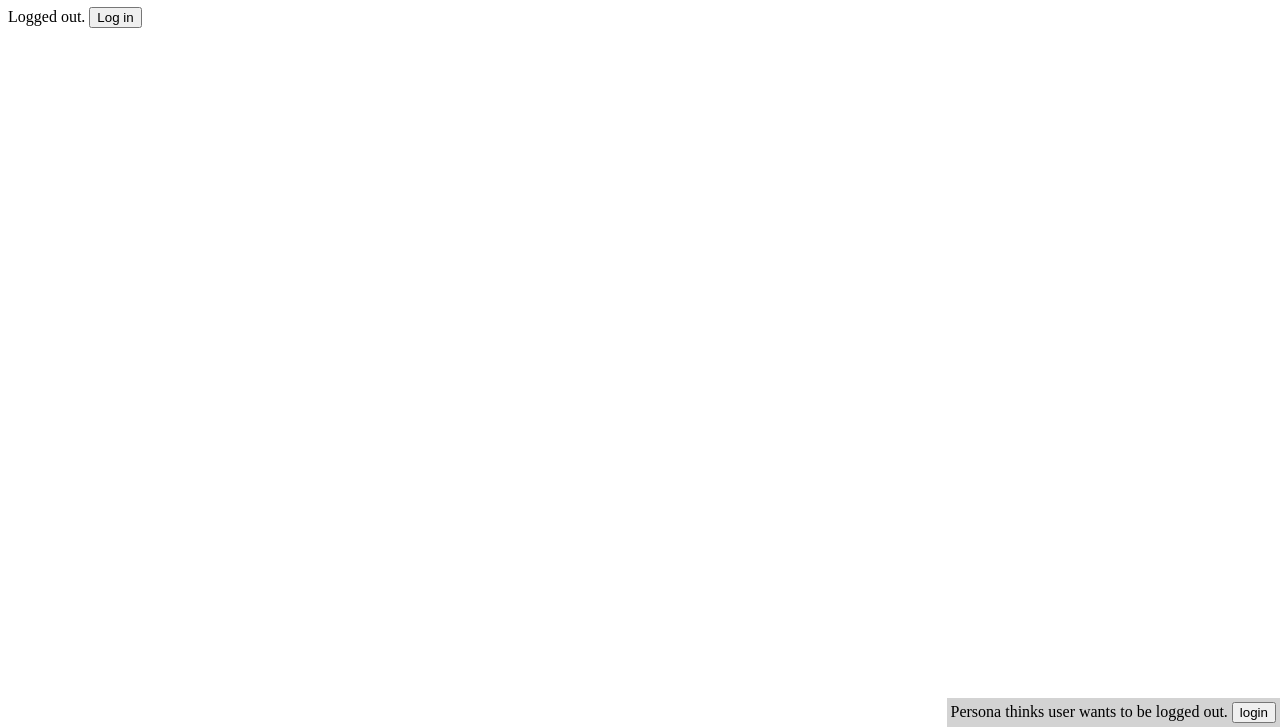
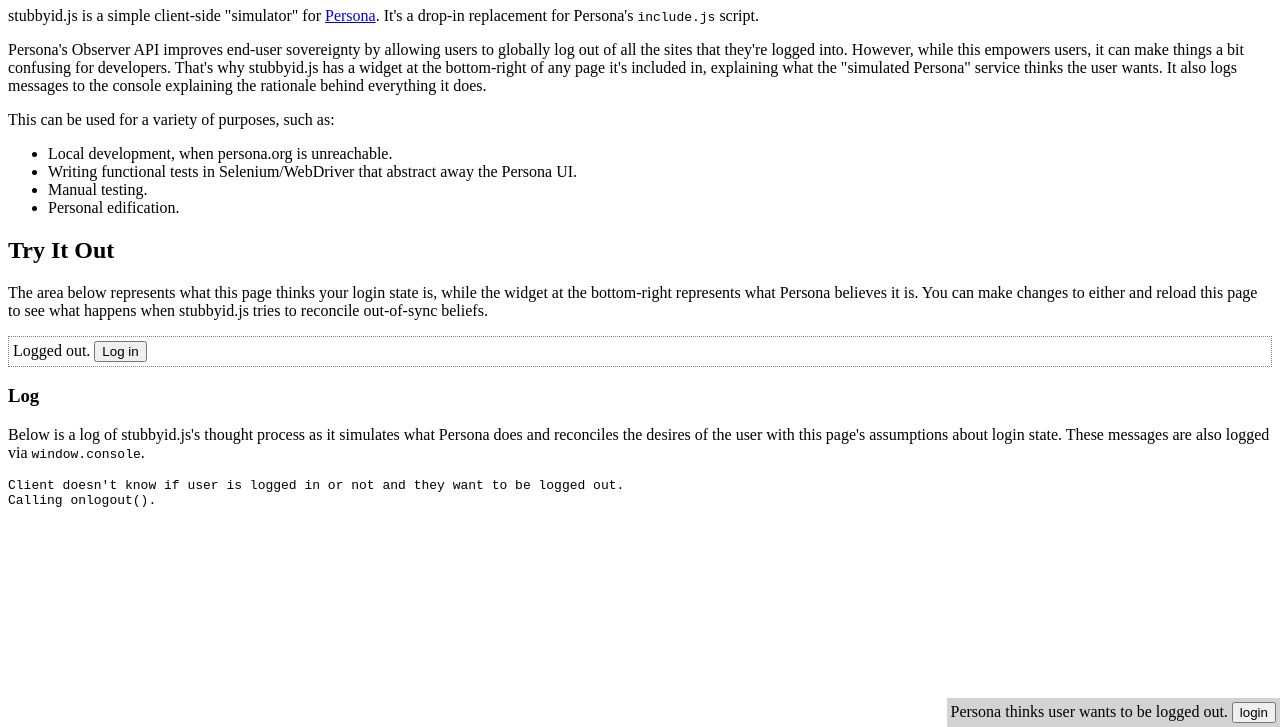
Before and after one commit to toolness/stubbyid, a plain HTML site: page index.html in a window 1280 px wide. Shown: the part 73-800 px from the top of the page. Drawn offline with Linux system fonts and the light colour scheme.

Commit message:
made index page more explanatory. added navigator.id.stubby.onlog.

```diff
--- a/index.html
+++ b/index.html
@@ -10,11 +10,40 @@
   body.logged-out .unknown-login-only {
     display: none;
   }
+
+  .page-login {
+    border: 1px dotted gray;
+    padding: 4px;
+  }
   </style>
-  <title>StubbyId Example</title>
+  <title>stubbyid.js</title>
 </head>
 <body class="unknown">
-  <h1>StubbyId Example</h1>
+  <h1>stubbyid.js</h1>
+  <p>stubbyid.js is a simple client-side "simulator" for
+    <a href="http://persona.org">Persona</a>. It's a drop-in replacement
+    for Persona's <code>include.js</code> script.</p>
+  <p>Persona's Observer API improves end-user sovereignty by allowing users
+    to globally log out of all the sites that they're logged into. However,
+    while this empowers users, it can make things a bit confusing for
+    developers. That's why stubbyid.js has a widget at the bottom-right of
+    any page it's included in, explaining what the "simulated Persona"
+    service thinks the user wants. It also logs messages to the console
+    explaining the rationale behind everything it does.</p>
+  <p>This can be used for a variety of purposes, such as:</p>
+  <ul>
+    <li>Local development, when persona.org is unreachable.</li>
+    <li>Writing functional tests in Selenium/WebDriver that abstract away the Persona UI.</li>
+    <li>Manual testing.</li>
+    <li>Personal edification.</li>
+  </ul>
+  <h2>Try It Out</h2>
+  <p>The area below represents what this page thinks your login state is,
+    while the widget at the bottom-right represents what Persona believes
+    it is. You can make changes to either and reload this page to
+    see what happens when stubbyid.js tries to reconcile out-of-sync
+    beliefs.</p>
+  <div class="page-login">
     <div class="unknown-login-only">
       Please wait&hellip;
     </div>
@@ -26,6 +55,13 @@
       Logged out.
       <button onclick="navigator.id.request();">Log in</button>
     </div>
+  </div>
+  <h3>Log</h3>
+  <p>Below is a log of stubbyid.js's thought process as it simulates what
+    Persona does and reconciles the desires of the user with this page's
+    assumptions about login state. These messages are also logged
+    via <code>window.console</code>.</p>
+  <pre id="log"></pre>
   <script src="stubbyid.js"></script>
   <script>
   var KEY = "STUBBYID_EXAMPLE_CLIENT_STATE";
@@ -59,9 +95,19 @@
   }
 
   onload = function() {
+    navigator.id.stubby.onlog = function(msg) {
+      var log = document.getElementById("log");
+      var textNode = document.createTextNode(msg + '\n');
+      log.appendChild(textNode);
+    };
     navigator.id.watch({
       loggedInUser: loggedInUser,
       onlogin: function(assertion) {
+        // A real app would forward the assertion to its server for
+        // verification and receive the email. However, since we know
+        // we're integrating with StubbyId here and we don't have a
+        // server, we'll just take advantage of the knowledge that
+        // the "assertion" is actually an email address.
         state = "logged-in:" + assertion;
         sessionStorage.setItem(KEY, state);
         loggedInUser = assertion;
--- a/stubbyid.js
+++ b/stubbyid.js
@@ -25,9 +25,10 @@
       attach(widget.el, "click", function(event) {
         if (target(event).nodeName == "BUTTON") {
           if (getLoginState())
-            setLoginState(null);
+            setLoginState(null, false);
           else
-            setLoginState(window.prompt("Enter email address") || null);
+            setLoginState(window.prompt("Enter email address") || null,
+                          false);
         }
       });
       document.body.appendChild(widget.el);
@@ -57,18 +58,19 @@
     else
       element.attachEvent('on' + eventName, cb);
   };
-  var setLoginState = function(state) {
+  var setLoginState = function(state, notifyWatcher) {
+    if (typeof(notifyWatcher) == "undefined") notifyWatcher = true;
     state = state || null;
     if (getLoginState() === state)
       return;
     if (state) {
       window.localStorage.setItem(LOGIN_STATE_KEY, state);
       widget.update();
-      watchOptions.onlogin(state);
+      if (notifyWatcher) watchOptions.onlogin(state);
     } else {
       window.localStorage.removeItem(LOGIN_STATE_KEY);
       widget.update();
-      watchOptions.onlogout();
+      if (notifyWatcher) watchOptions.onlogout();
     }
   };
   var getLoginState = function() {
@@ -81,6 +83,8 @@
   var log = function(msg) {
     if (window.console && window.console.log)
       window.console.log("STUBBYID: " + msg);
+    if (navigator.id.stubby.onlog)
+      navigator.id.stubby.onlog(msg);
   };
   var watchOptions = {
     _onlogin: null,
@@ -106,6 +110,7 @@
         watchOptions._onlogout = null;
         setLoginState(null);
       },
+      onlog: null,
       setPersonaState: setLoginState,
       getPersonaState: getLoginState,
       widgetElement: widget.el
```
Also changed, not shown: test/tests.js (+14 -19 lines). Lines whose indentation alone changed are shown as unchanged.
